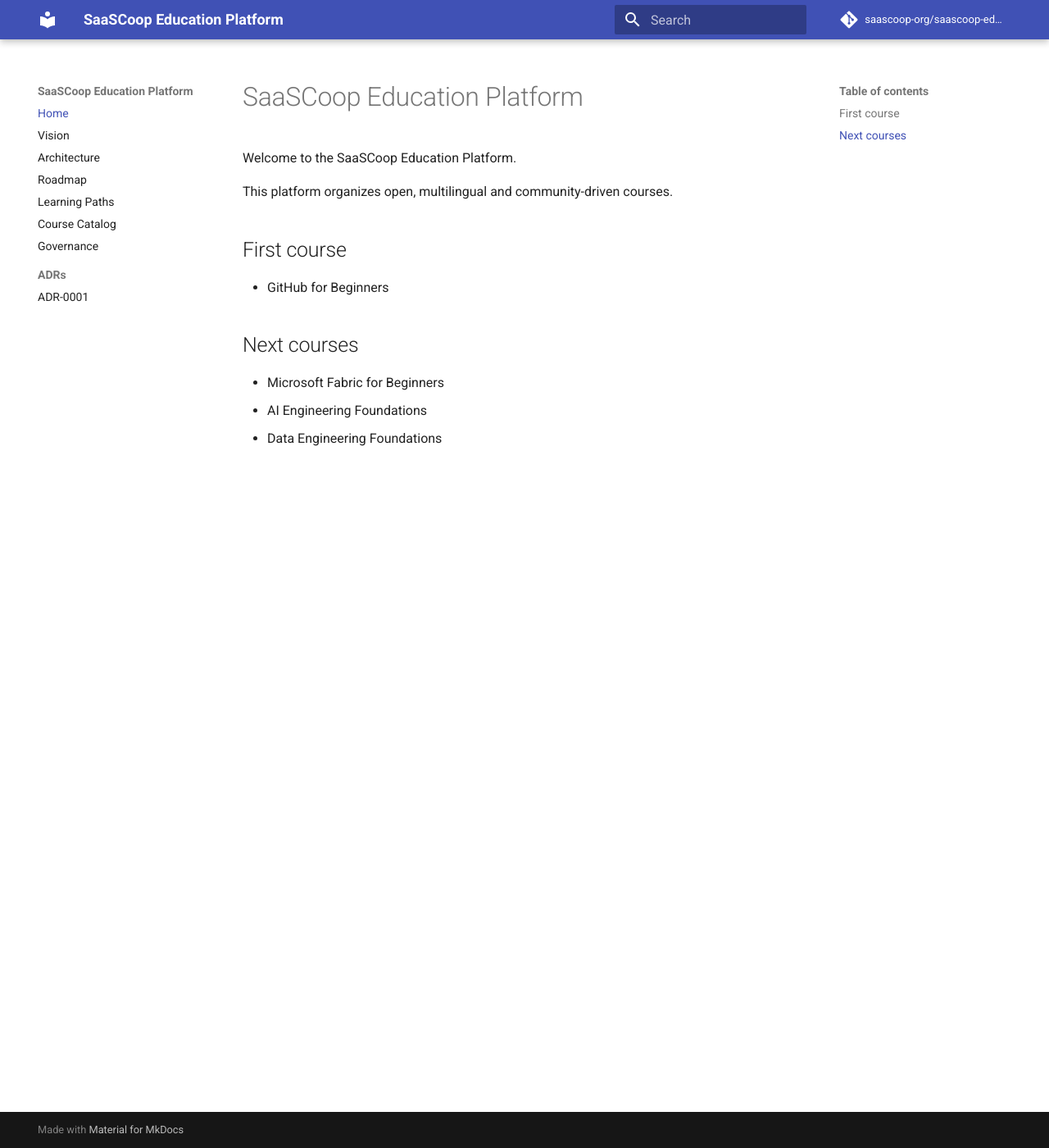
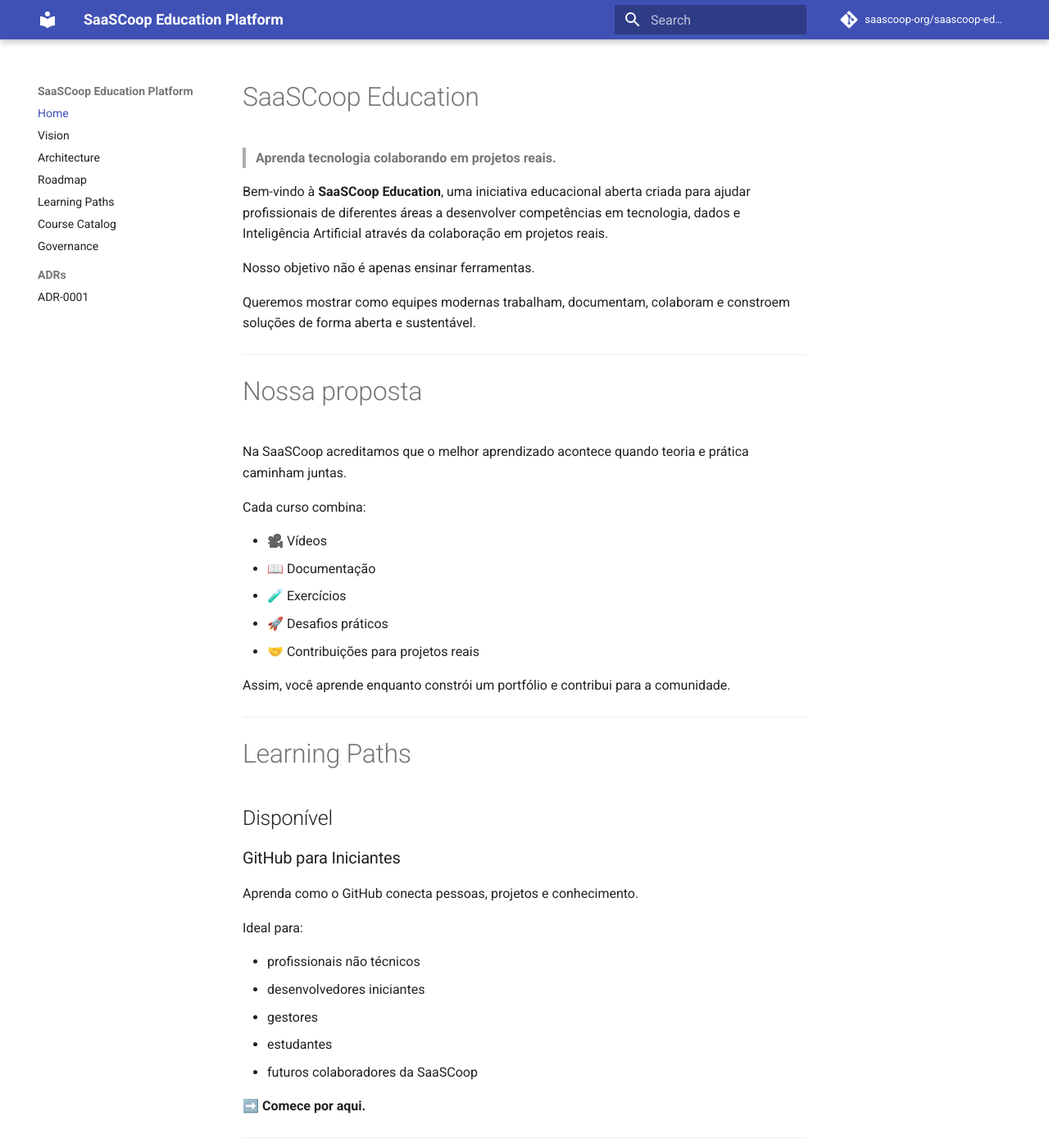
Before and after one commit to saascoop-org/saascoop-education-platform, an MkDocs documentation site: the page built from docs/index.md, in a window 1280 px wide and 1400 px high. Shown: the whole window at 82% size. Built offline with MkDocs 1.6.1 and Material for MkDocs 9.7.7, drawn with Linux system fonts in a browser that asks for light colours; comment, search, counter and statistics services are not loaded; some of the changed text lies outside the part shown.

Commit message:
feat(home): create SaaSCoop Education landing page

```diff
--- a/docs/index.md
+++ b/docs/index.md
@@ -1,15 +1,100 @@
-# SaaSCoop Education Platform
+# SaaSCoop Education
 
-Welcome to the SaaSCoop Education Platform.
+> **Aprenda tecnologia colaborando em projetos reais.**
 
-This platform organizes open, multilingual and community-driven courses.
+Bem-vindo à **SaaSCoop Education**, uma iniciativa educacional aberta criada para ajudar profissionais de diferentes áreas a desenvolver competências em tecnologia, dados e Inteligência Artificial através da colaboração em projetos reais.
 
-## First course
+Nosso objetivo não é apenas ensinar ferramentas.
 
-- GitHub for Beginners
+Queremos mostrar como equipes modernas trabalham, documentam, colaboram e constroem soluções de forma aberta e sustentável.
 
-## Next courses
+---
 
-- Microsoft Fabric for Beginners
+# Nossa proposta
+
+Na SaaSCoop acreditamos que o melhor aprendizado acontece quando teoria e prática caminham juntas.
+
+Cada curso combina:
+
+- 🎥 Vídeos
+- 📖 Documentação
+- 🧪 Exercícios
+- 🚀 Desafios práticos
+- 🤝 Contribuições para projetos reais
+
+Assim, você aprende enquanto constrói um portfólio e contribui para a comunidade.
+
+---
+
+# Learning Paths
+
+## Disponível
+
+### GitHub para Iniciantes
+
+Aprenda como o GitHub conecta pessoas, projetos e conhecimento.
+
+Ideal para:
+
+- profissionais não técnicos
+- desenvolvedores iniciantes
+- gestores
+- estudantes
+- futuros colaboradores da SaaSCoop
+
+➡️ **Comece por aqui.**
+
+---
+
+## Em desenvolvimento
+
+- Microsoft Fabric Foundations
 - AI Engineering Foundations
+- Software Engineering Foundations
 - Data Engineering Foundations
+- Open Source Foundations
+
+---
+
+# Nossa metodologia
+
+Todos os cursos seguem o mesmo modelo.
+
+1. Entenda os conceitos
+2. Assista às demonstrações
+3. Pratique
+4. Resolva desafios
+5. Contribua para um projeto real
+
+---
+
+# Por que aprender conosco?
+
+Porque acreditamos que conhecimento deve gerar impacto.
+
+Ao concluir um curso você estará preparado para:
+
+- colaborar em projetos open source
+- compreender como equipes modernas trabalham
+- utilizar ferramentas adotadas por empresas do mundo todo
+- participar da comunidade SaaSCoop
+
+---
+
+# Comece agora
+
+➡️ **GitHub para Iniciantes**
+
+Este é o primeiro curso da plataforma e o ponto de partida recomendado para todos os demais.
+
+---
+
+# Faça parte da comunidade
+
+A SaaSCoop é construída por pessoas que acreditam na tecnologia aberta, na colaboração e no desenvolvimento sustentável.
+
+Se você deseja aprender, colaborar ou compartilhar conhecimento, será muito bem-vindo.
+
+---
+
+**Aprenda. Construa. Compartilhe. Evolua.**
```
